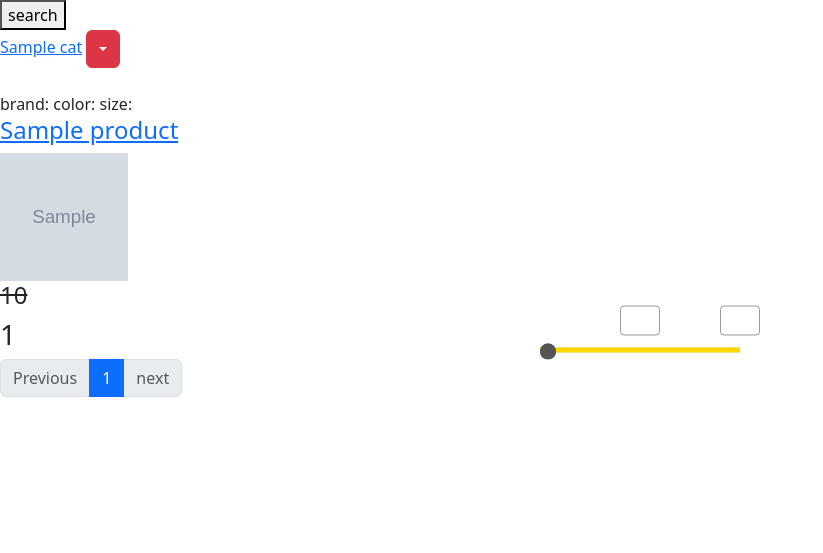
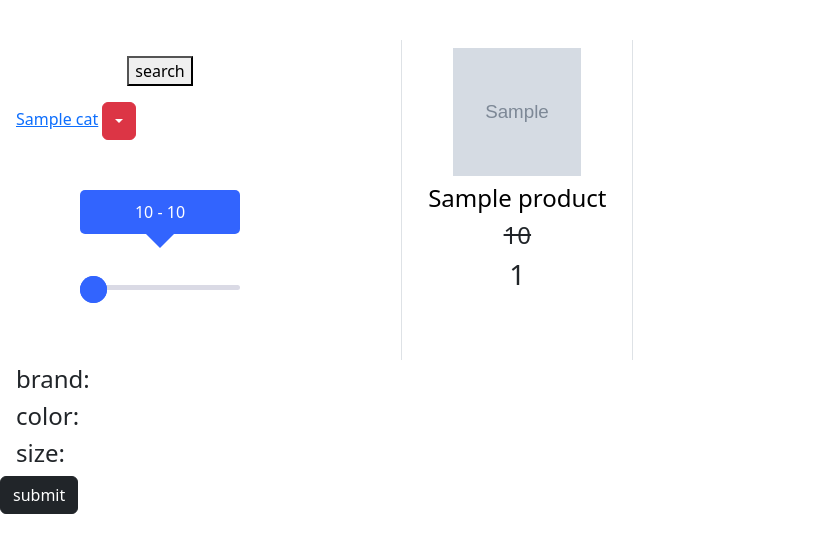
Before and after one commit to moradi2558/watch_web, a Django app: template first_web/home/templates/product.html in a window 1280 px wide. Shown: the part 56-609 px from the top of the page, without its empty margins (0-823 px from the left). Run offline with Django 3.2, Linux system fonts and the light colour scheme; the template is opened without the code that fills it: most values are stand-ins (such as "Sample title", 1, 10 or a date in 2020); grey boxes marked "Sample" are stand-in pictures; some libraries are stand-ins or nearby versions.

Commit message:
filter css

```diff
--- a/first_web/home/static/product.css
+++ b/first_web/home/static/product.css
@@ -1,162 +1,107 @@
-.range-slider {
+.wrapper{
     position: relative;
-    width: 200px;
-    height: 35px;
+    width: 15rem;
+    background-color: #ffffff;
+    padding: 50px 40px 20px 40px;
+    border-radius: 10px;
+}
+.containere{
+    position: relative;
+    width: 100%;
+    height: 100px;
+    margin-top: .2rem;
+}
+input[type="range"]{
+    -webkit-appearance: none;
+    -moz-appearance: none;
+    appearance: none;
+    width: 100%;
+    outline: none;
+    position: absolute;
+    margin: auto;
+    top: 0;
+    bottom: 0;
+    background-color: transparent;
+    pointer-events: none;
+}
+.slider-track{
+    width: 100%;
+    height: 5px;
+    position: absolute;
+    margin: auto;
+    top: 0px;
+    bottom: 0;
+    border-radius: 5px;
+}
+input[type="range"]::-webkit-slider-runnable-track{
+    -webkit-appearance: none;
+    height: 5px;
+}
+input[type="range"]::-moz-range-track{
+    -moz-appearance: none;
+    height: 5px;
+}
+input[type="range"]::-ms-track{
+    appearance: none;
+    height: 5px;
+}
+input[type="range"]::-webkit-slider-thumb{
+    -webkit-appearance: none;
+    height: 1.7em;
+    width: 1.7em;
+    background-color: #3264fe;
+    cursor: pointer;
+    margin-top: -9px;
+    pointer-events: auto;
+    border-radius: 50%;
+}
+input[type="range"]::-moz-range-thumb{
+    -webkit-appearance: none;
+    height: 1.7em;
+    width: 1.7em;
+    cursor: pointer;
+    border-radius: 50%;
+    background-color: #3264fe;
+    pointer-events: auto;
+}
+input[type="range"]::-ms-thumb{
+    appearance: none;
+    height: 1.7em;
+    width: 1.7em;
+    cursor: pointer;
+    border-radius: 50%;
+    background-color: #3264fe;
+    pointer-events: auto;
+}
+input[type="range"]:active::-webkit-slider-thumb{
+    background-color: #ffffff;
+    border: 3px solid #3264fe;
+}
+.values{
+    background-color: #3264fe;
+    width: 10rem;
+    position: relative;
+    /* margin: auto; */
+    padding: 10px 0;
+    border-radius: 5px;
     text-align: center;
+    font-weight: 500;
+    font-size: 1rem;
+    color: #ffffff;
 }
-
-.range-slider input {
-    pointer-events: none;
+.values:before{
+    content: "";
     position: absolute;
-    overflow: hidden;
+    height: 0;
+    width: 0;
+    border-top: 15px solid #3264fe;
+    border-left: 15px solid transparent;
+    border-right: 15px solid transparent;
+    margin: auto;
+    bottom: -14px;
     left: 0;
-    top: 15px;
-    width: 200px;
-    outline: none;
-    height: 18px;
-    margin: 0;
-    padding: 0;
+    right: 0;
 }
-
-.range-slider input::-webkit-slider-thumb {
-    pointer-events: all;
-    position: relative;
-    z-index: 1;
-    outline: 0;
+#id_brand,#id_color,#id_size{
+    margin-left: 1rem;
 }
-
-.range-slider input::-moz-range-thumb {
-    pointer-events: all;
-    position: relative;
-    z-index: 10;
-    -moz-appearance: none;
-    width: 9px;
-}
-
-.range-slider input::-moz-range-track {
-    position: relative;
-    z-index: -1;
-    background-color: rgba(0, 0, 0, 1);
-    border: 0;
-}
-
-.range-slider input:last-of-type::-moz-range-track {
-    -moz-appearance: none;
-    background: none transparent;
-    border: 0;
-}
-
-.range-slider input[type=range]::-moz-focus-outer {
-  border: 0;
-}
-
-.rangeValue {
-	width: 30px;
-}
-
-.output {
-  position: absolute;
-  border:1px solid #999;
-  width: 40px;
-  height: 30px;
-  text-align: center;
-  color: #999;
-  border-radius: 4px;
-  display: inline-block;
-  font: bold 15px/30px Helvetica, Arial;
-  bottom: 75%;
-  left: 50%;
-  transform: translate(-50%, 0);
-}
-
-.output.outputTwo {
-	left: 100%;
-}
-
-.container {
-  position: absolute;
-  top: 50%;
-  left: 50%;
-  -webkit-transform: translate(-50%, -50%);
-          transform: translate(-50%, -50%);
-}
-
-input[type=range] {
-  -webkit-appearance: none;
-  background: none;
-}
-
-input[type=range]::-webkit-slider-runnable-track {
-  height: 5px;
-  border: none;
-  border-radius: 3px;
-  background: transparent;
-}
-
-input[type=range]::-ms-track {
-  height: 5px;
-  background: transparent;
-  border: none;
-  border-radius: 3px;
-}
-
-input[type=range]::-moz-range-track {
-  height: 5px;
-  background: transparent;
-  border: none;
-  border-radius: 3px;
-}
-
-input[type=range]::-webkit-slider-thumb {
-  -webkit-appearance: none;
-  border: none;
-  height: 16px;
-  width: 16px;
-  border-radius: 50%;
-  background: #555;
-  margin-top: -5px;
-  position: relative;
-  z-index: 10000;
-}
-
-input[type=range]::-ms-thumb {
-  -webkit-appearance: none;
-  border: none;
-  height: 16px;
-  width: 16px;
-  border-radius: 50%;
-  background: #555;
-  margin-top: -5px;
-  position: relative;
-  z-index: 10000;
-}
-
-input[type=range]::-moz-range-thumb {
-  -webkit-appearance: none;
-  border: none;
-  height: 16px;
-  width: 16px;
-  border-radius: 50%;
-  background: #555;
-  margin-top: -5px;
-  position: relative;
-  z-index: 10000;
-}
-
-input[type=range]:focus {
-  outline: none;
-}
-
-.full-range,
-.incl-range {
-	width: 100%;
-	height: 5px;
-	left: 0;
-	top: 21px;
-	position: absolute;
-	background: #DDD;
-}
-
-.incl-range {
-	background: gold;
-}
--- a/first_web/home/static/product.js
+++ b/first_web/home/static/product.js
@@ -1,31 +1,33 @@
-var rangeOne = document.querySelector('input[name="rangeOne"]'),
-		rangeTwo = document.querySelector('input[name="rangeTwo"]'),
-		outputOne = document.querySelector('.outputOne'),
-		outputTwo = document.querySelector('.outputTwo'),
-		inclRange = document.querySelector('.incl-range'),
-		updateView = function () {
-			if (this.getAttribute('name') === 'rangeOne') {
-				outputOne.innerHTML = this.value;
-				outputOne.style.left = this.value / this.getAttribute('max') * 100 + '%';
-			} else {
-				outputTwo.style.left = this.value / this.getAttribute('max') * 100 + '%';
-				outputTwo.innerHTML = this.value
-			}
-			if (parseInt(rangeOne.value) > parseInt(rangeTwo.value)) {
-				inclRange.style.width = (rangeOne.value - rangeTwo.value) / this.getAttribute('max') * 100 + '%';
-				inclRange.style.left = rangeTwo.value / this.getAttribute('max') * 100 + '%';
-			} else {
-				inclRange.style.width = (rangeTwo.value - rangeOne.value) / this.getAttribute('max') * 100 + '%';
-				inclRange.style.left = rangeOne.value / this.getAttribute('max') * 100 + '%';
-			}
-		};
+window.onload = function(){
+    slideOne();
+    slideTwo();
+}
 
-	document.addEventListener('DOMContentLoaded', function () {
-		updateView.call(rangeOne);
-		updateView.call(rangeTwo);
-		$('input[type="range"]').on('mouseup', function() {
-			this.blur();
-		}).on('mousedown input', function () {
-			updateView.call(this);
-		});
-	});
+let sliderOne = document.getElementById("slider-1");
+let sliderTwo = document.getElementById("slider-2");
+let displayValOne = document.getElementById("range1");
+let displayValTwo = document.getElementById("range2");
+let minGap = 0;
+let sliderTrack = document.querySelector(".slider-track");
+let sliderMaxValue = document.getElementById("slider-1").max;
+
+function slideOne(){
+    if(parseInt(sliderTwo.value) - parseInt(sliderOne.value) <= minGap){
+        sliderOne.value = parseInt(sliderTwo.value) - minGap;
+    }
+    displayValOne.textContent = sliderOne.value;
+    fillColor();
+}
+function slideTwo(){
+    if(parseInt(sliderTwo.value) - parseInt(sliderOne.value) <= minGap){
+        sliderTwo.value = parseInt(sliderOne.value) + minGap;
+    }
+    displayValTwo.textContent = sliderTwo.value;
+    fillColor();
+}
+function fillColor(){
+    percent1 = (sliderOne.value / sliderMaxValue) * 100;
+    percent2 = (sliderTwo.value / sliderMaxValue) * 100;
+    console.log(percent1,percent2);
+     sliderTrack.style.background = `linear-gradient(to right, #dadae5 ${percent1}% , #3264fe ${percent1}% , #3264fe ${percent2}%, #dadae5 ${percent2}%)`;
+}
--- a/first_web/home/templates/product.html
+++ b/first_web/home/templates/product.html
@@ -2,7 +2,106 @@
 {% block body%}
 <link rel="stylesheet" href="{% static 'product.css' %}" />
 <body style="background-color: white">
-  <form method="post" action="{% url 'home:product_search' %}">
+  <div class="d-flex flex-wrap mt-2">
+    <div class="col-3 mt-5 d-flex flex-column">
+      <div class="d-flex flex-column align-items-center">
+      <!-- search-box -->
+      <form method="post" action="{% url 'home:product_search' %}">
+        {% csrf_token %} {{form}}
+        <button type="submit">search</button>
+      </form>
+      <!-- category -->
+      <div class="d-flex justify-content-between mt-3" style="width: 18rem;">
+        {% for data in category %}
+        <div>
+        <a href="{{data.get_absolute_url}}">{{data.name}}</a>
+        <div class="btn-group">
+          <button
+            type="button"
+            class="btn btn-danger dropdown-toggle"
+            data-toggle="dropdown"
+            aria-haspopup="true"
+            aria-expanded="false"
+            ></button>
+
+            <div class="dropdown-menu">
+            {% for info in data.sub.all %}<a href="{{info.get_absolute_url}}"
+            >{{info.name}}</a
+            >
+            {%endfor%}
+          </div>
+        </div>
+      </div>
+      {% endfor %}
+    </div>
+      <!-- double range slider -->
+      <form action="">
+      <div
+        class="wrapper d-flex flex-column justify-content-center align-items-center"
+      >
+        <div class="values">
+          <span id="range1"> {{min_price}} </span>
+          <span> &dash; </span>
+          <span id="range2"> {{max_price}} </span>
+        </div>
+        <div class="containere">
+          <div class="slider-track"></div>
+          <input
+            name="price_1"
+            type="range"
+            min="{{min_price}}"
+            max="{{max_price}}"
+            value="{{min_price}}"
+            id="slider-1"
+            oninput="slideOne()"
+          />
+          <input
+            name="price_2"
+            type="range"
+            min="{{min_price}}"
+            max="{{max_price}}"
+            value="{{max_price}}"
+            id="slider-2"
+            oninput="slideTwo()"
+          />
+        </div>
+      </div>
+    </div>
+      <div class="ms-3">
+        <h4 class="mt-2">brand:</h4>
+        {{ filter.form.brand }}
+        <h4 class="mt-2">color:</h4>
+        {{ filter.form.color }}
+        <h4 class="mt-2">size:</h4>
+        {{ filter.form.size}}
+      </div>
+      <div>
+        <button type="submit" class="btn btn-dark">submit</button>
+      </div>
+    </form>
+    </div>
+    <div class="col-9 row d-flex flex-wrap mt-2 p-3">
+      {% for product in products %}
+      <div
+        class="col-3 offset-1 border-end border-start p-2 mt-2 d-flex flex-column align-items-center"
+        style="height: 40vh;"
+      >
+        <a href="{{product.get_absolute_url}}" class="text-center text-decoration-none">
+          <img style="width: 8rem; height: 8rem" class="text-center img-fluid" src="{{product.image.url}}" />
+          <h1 style="font-size: 1.5rem;color: black" class="my-2">{{product.name}}</h1>
+        </a>
+        {% if product.discount %}
+        <h4 style="text-decoration: line-through">{{product.unit_price}}</h4>
+        <h3>{{product.total_price}}</h3>
+        {% else %}
+        <h3>{{product.total_price}}</h3>
+        {% endif %}
+      </div>
+      {% endfor %}
+    </div>
+  </div>
+
+  <!-- <form method="post" action="{% url 'home:product_search' %}">
     {% csrf_token %} {{form}}
     <button type="submit">search</button>
   </form>
@@ -28,7 +127,7 @@
   <div class="row mt-4">
     <div class="col-3">
       <div class="toolbox">
-        <form action="">
+         <form action="">
           <div class="toolbox">
             <section class="range-slider container">
               <span class="output outputOne"></span>
@@ -53,17 +152,16 @@
               />
             </section>
           </form>
-            <div style="">
+        </div>
+            <div>
               <label for="">brand: {{ filter.form.brand }} </label>
               <label for="">color: {{ filter.form.color }} </label>
               <label for="">size: {{ filter.form.size}} </label>
             </div>
-          </div>
-          <!-- End .toolbox-right -->
+           End .toolbox-right -->
 
-      </div>
+  <!-- </div>
     </div>
-  </div>
   <div class="col-9">
     <div class="row">
       {% for product in products %}
@@ -73,7 +171,7 @@
           <img
             style="width: 8rem; height: 8rem"
             src="{{product.image.url}}"
-            style="width =50px;height = 50px; "
+            style="width :50px;height : 50px; "
           />
         </a>
         <br />
@@ -123,7 +221,7 @@
       <li class="page-item disabled"><a class="page-link" href="">next</a></li>
       {% endif %}
     </ul>
-  </nav>
+  </nav> -->
   <script src="{% static 'product.js' %}"></script>
 </body>
 {% endblock %}
--- a/first_web/templates/main.html
+++ b/first_web/templates/main.html
@@ -48,7 +48,6 @@
             <a class="nav-link" href="{% url 'home:contact' %}">contact us</a>
           </div>
         </div>
-
       </div>
     </nav>
     <body>
```
